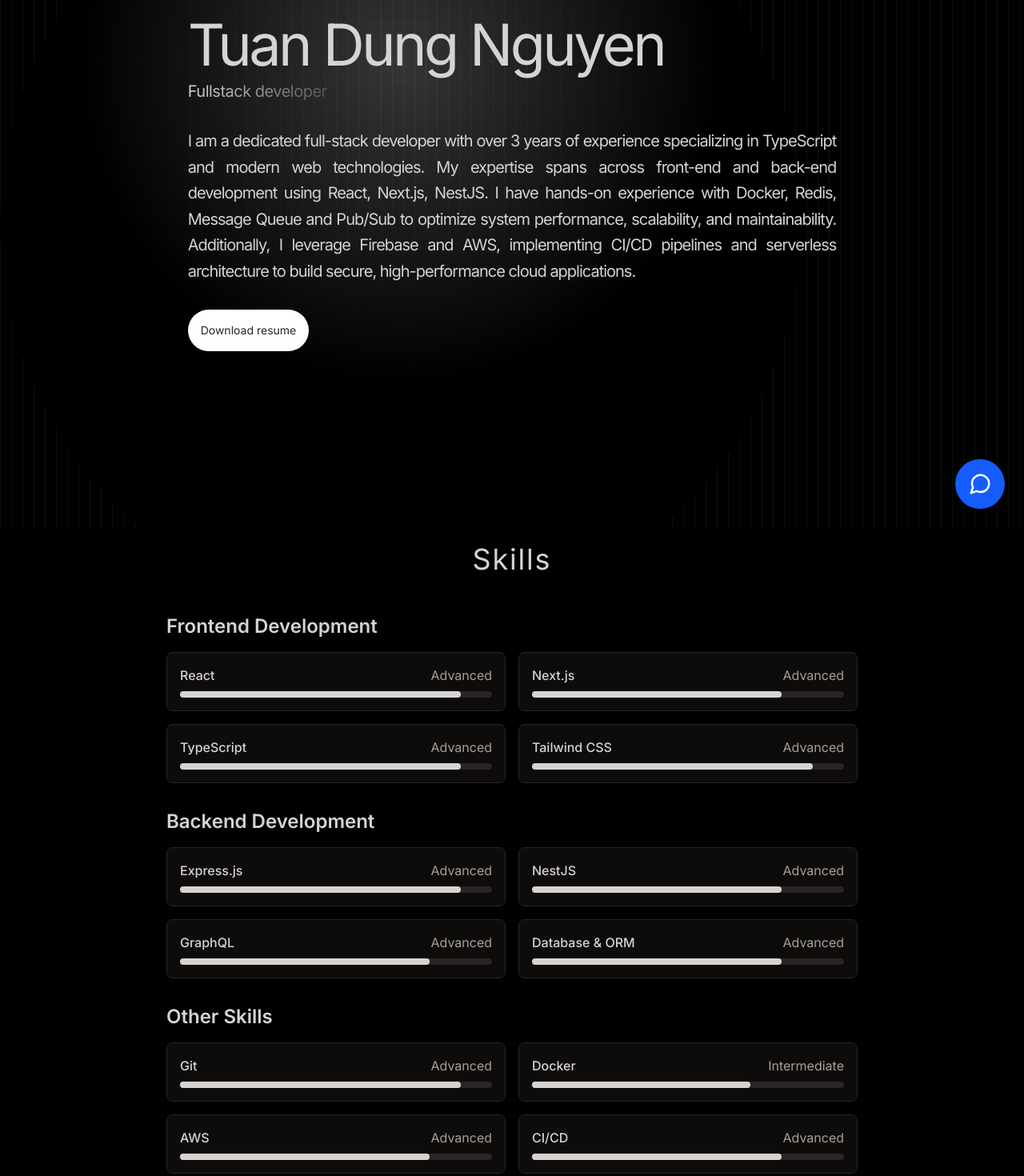
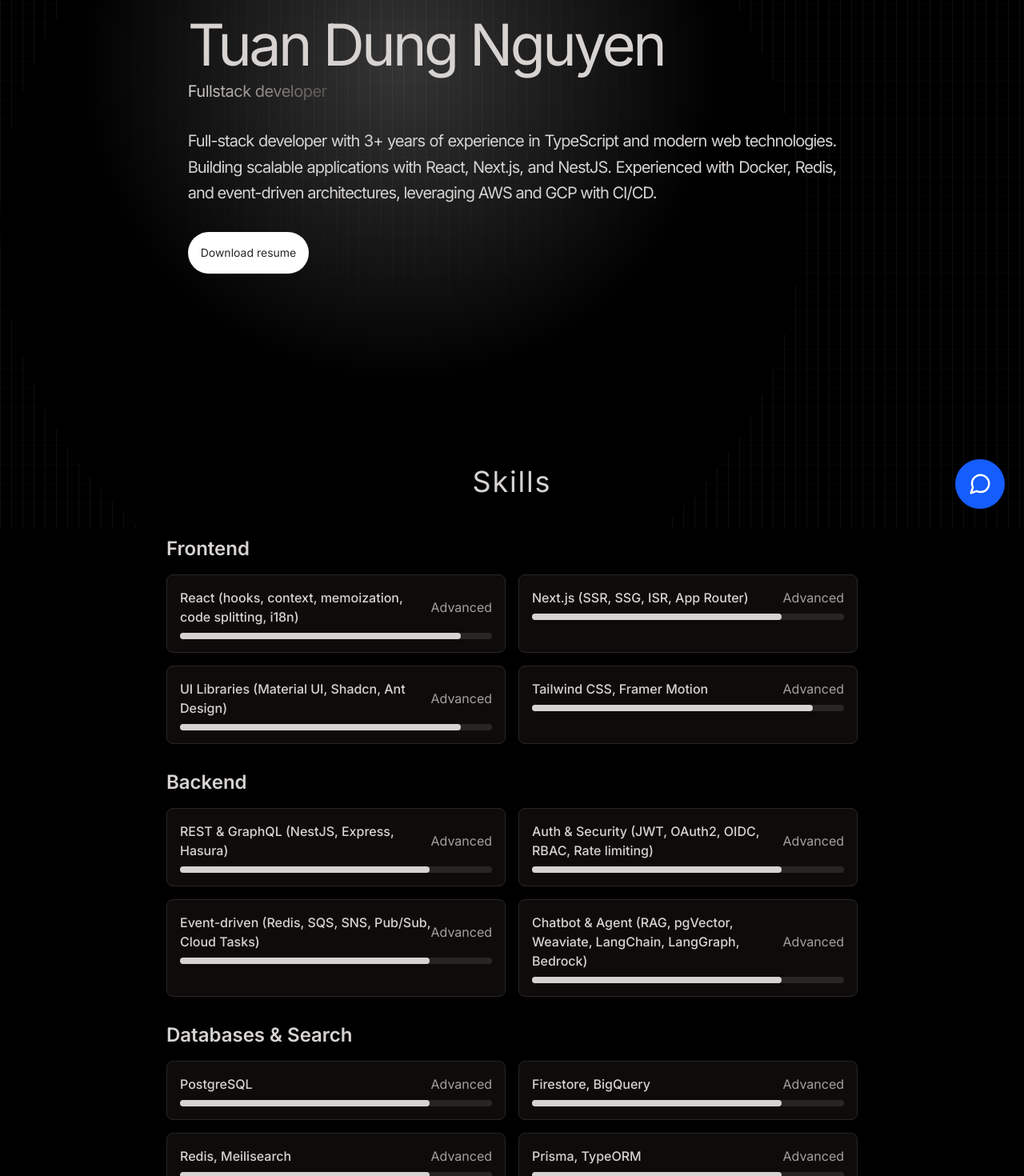
Before and after one commit to tuandung1304/dungnt-portfolio, a Next.js app: page / in a window 1280 px wide. Shown: the part 140-1610 px from the top of the page at 80% size. Built offline with nearby package versions, Linux system fonts and the light colour scheme.

Commit message:
Update skills

```diff
--- a/src/app/constants/index.ts
+++ b/src/app/constants/index.ts
@@ -1,24 +1,27 @@
-export const HERO_CONTENT = `I am a dedicated full-stack developer with over 3 years of experience specializing in TypeScript and modern web technologies.
-My expertise spans across front-end and back-end development using React, Next.js, NestJS.
-I have hands-on experience with Docker, Redis, Message Queue and Pub/Sub to optimize system performance, scalability, and maintainability.
-Additionally, I leverage Firebase and AWS, implementing CI/CD pipelines and serverless architecture to build secure, high-performance cloud applications.`
+export const HERO_CONTENT = `Full-stack developer with 3+ years of experience in TypeScript and modern web technologies.
+Building scalable applications with React, Next.js, and NestJS.
+Experienced with Docker, Redis, and event-driven architectures, leveraging AWS and GCP with CI/CD.`
 
 export const EXPERIENCES = [
   {
     year: '2024 - Present',
-    role: 'Full Stack Developer',
+    role: 'Full-stack Developer',
     company: 'Avada Group (Shopify App)',
-    description: `Contributed to the development of a messaging support software for customers on the Shopify platform, with Facebook integration. Integrating AI for the chat feature helps customers ask questions and search for products that meet their needs.
-  `,
+    description: `Contributed to a customer messaging SaaS for Shopify merchants, featuring a real-time inbox and an AI-powered support agent for automated responses and product recommendations. Built RAG and multi-agent orchestration with LangGraph over Weaviate and multiple LLMs, unified Messenger/Instagram/WhatsApp via Meta Graph API, and designed event-driven pipelines on Google Pub/Sub and Cloud Tasks with a Redis cache-aside layer to optimize latency.`,
     technologies: [
-      'TypeScript',
       'React',
-      'Firestore',
-      'Firebase functions',
+      'Express',
+      'Firebase',
+      'BigQuery',
+      'Cloud Run',
+      'Cloud Tasks',
       'Redis',
       'Meilisearch',
+      'LangChain',
+      'LangGraph',
       'Weaviate',
-      'OpenAI',
+      'pgVector',
+      'PostgreSQL',
       'S3',
       'CloudFront',
     ],
@@ -26,18 +29,21 @@ export const EXPERIENCES = [
   },
   {
     year: '2023 - 2024',
-    role: 'Full Stack Developer',
+    role: 'Full-stack Developer',
     company: 'Zinza Technology (American Outsourced Project)',
-    description: `Developed a comprehensive web application as SaaS for Advisory & Audit Firms saves time, increases margins, and improves client satisfaction.`,
+    description: `Developed a comprehensive web application for an accounting business. Built responsive interfaces with Next.js and Material UI, backend services with Hasura GraphQL and Express on PostgreSQL, and authentication via Auth0. Automated type-safe development with GraphQL Codegen, wrote unit and integration tests with Jest, and containerized the app with Docker for consistent deployments.`,
     technologies: [
-      'TypeScript',
       'Next.js',
+      'Material UI',
       'Hasura',
-      'GraphQL',
+      'Apollo Server',
+      'Apollo Client',
+      'Express',
       'PostgreSQL',
-      'Codegen',
+      'Auth0',
       'Jest',
       'Storybook',
+      'S3',
       'Docker',
     ],
     production: 'https://www.fieldguide.io',
@@ -46,14 +52,16 @@ export const EXPERIENCES = [
     year: '2022 - 2023',
     role: 'Frontend Developer',
     company: 'Luci',
-    description: `Contributed to the development of a resident management web application for building administrators.`,
+    description: `Contributed to a resident management web application for building administrators, focusing on scalable and maintainable front-end components. Built responsive admin interfaces with React, Ant Design, and Tailwind CSS, managed state with Redux Toolkit, implemented form handling and validation with React Hook Form and Zod, and translated Figma designs into reusable UI components.`,
     technologies: [
-      'TypeScript',
       'React',
+      'Redux Toolkit',
+      'React Router DOM',
+      'React Hook Form',
+      'Zod',
+      'React Query',
+      'Ant Design',
       'Tailwind CSS',
-      'Ant Design',
-      'Redux Toolkit',
-      'React Query',
     ],
     production: 'https://luci.vn',
   },
--- a/src/app/constants/skills.ts
+++ b/src/app/constants/skills.ts
@@ -16,30 +16,57 @@ export const getLevel = (proficiency: Skill['proficiency']) => {
 
 export const skills: SkillCategory[] = [
   {
-    name: 'Frontend Development',
+    name: 'Frontend',
     items: [
-      { name: 'React', proficiency: 90 },
-      { name: 'Next.js', proficiency: 80 },
-      { name: 'TypeScript', proficiency: 90 },
-      { name: 'Tailwind CSS', proficiency: 90 },
+      {
+        name: 'React (hooks, context, memoization, code splitting, i18n)',
+        proficiency: 90,
+      },
+      { name: 'Next.js (SSR, SSG, ISR, App Router)', proficiency: 80 },
+      {
+        name: 'UI Libraries (Material UI, Shadcn, Ant Design)',
+        proficiency: 90,
+      },
+      { name: 'Tailwind CSS, Framer Motion', proficiency: 90 },
     ],
   },
   {
-    name: 'Backend Development',
+    name: 'Backend',
     items: [
-      { name: 'Express.js', proficiency: 90 },
-      { name: 'NestJS', proficiency: 80 },
-      { name: 'GraphQL', proficiency: 80 },
-      { name: 'Database & ORM', proficiency: 80 },
+      { name: 'REST & GraphQL (NestJS, Express, Hasura)', proficiency: 80 },
+      {
+        name: 'Auth & Security (JWT, OAuth2, OIDC, RBAC, Rate limiting)',
+        proficiency: 80,
+      },
+      {
+        name: 'Event-driven (Redis, SQS, SNS, Pub/Sub, Cloud Tasks)',
+        proficiency: 80,
+      },
+      {
+        name: 'Chatbot & Agent (RAG, pgVector, Weaviate, LangChain, LangGraph, Bedrock)',
+        proficiency: 80,
+      },
     ],
   },
   {
-    name: 'Other Skills',
+    name: 'Databases & Search',
     items: [
-      { name: 'Git', proficiency: 90 },
-      { name: 'Docker', proficiency: 70 },
-      { name: 'AWS', proficiency: 80 },
-      { name: 'CI/CD', proficiency: 80 },
+      { name: 'PostgreSQL', proficiency: 80 },
+      { name: 'Firestore, BigQuery', proficiency: 80 },
+      { name: 'Redis, Meilisearch', proficiency: 80 },
+      { name: 'Prisma, TypeORM', proficiency: 80 },
+    ],
+  },
+  {
+    name: 'Cloud & DevOps',
+    items: [
+      {
+        name: 'AWS (EC2, ECS, S3, CloudFront, Lambda, Bedrock)',
+        proficiency: 80,
+      },
+      { name: 'GCP (Functions, Cloud Run, Cloud Tasks)', proficiency: 80 },
+      { name: 'Auto Scaling & Load Balancer', proficiency: 70 },
+      { name: 'CI/CD (GitHub Actions, GitLab CI)', proficiency: 80 },
     ],
   },
 ]
```
